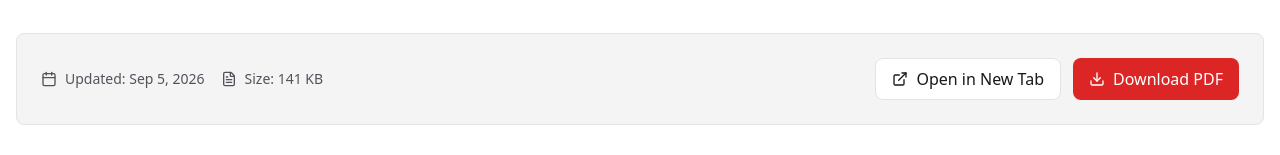
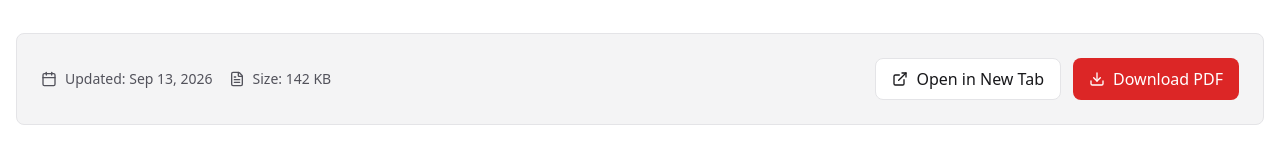
Before and after one commit to subramanyambattari/Personal-portfolio, a Next.js app: page /resume in a window 1280 px wide. Shown: the part 171-326 px from the top of the page. Built offline with nearby package versions, Linux system fonts and the light colour scheme.

Commit message:
Update resume PDF

```diff
--- a/app/components/command-menu.tsx
+++ b/app/components/command-menu.tsx
@@ -80,7 +80,7 @@ export function CommandMenu({ open, setOpen }: CommandMenuProps) {
       label: "Go to Resume",
       description: "View and download resume",
       shortcut: "R",
-      action: () => window.open("/resume/generalized_resumeutd.pdf", "_blank")
+      action: () => window.open("/resume/generalizeduptresume.pdf", "_blank")
     },
     {
       icon: <Wrench size={18} />,
--- a/app/resume/page.tsx
+++ b/app/resume/page.tsx
@@ -7,9 +7,9 @@ export const metadata: Metadata = {
 };
 
 const resumeDetails = {
-  lastUpdated: '2026-09-05',
-  fileName: 'generalized_resumeutd.pdf',
-  fileSize: '141 KB',
+  lastUpdated: '2026-09-13',
+  fileName: 'generalizeduptresume.pdf',
+  fileSize: '142 KB',
 };
 
 export default function ResumePage() {
```
Also changed, not shown: 2 other files (tests, documents, lock files or other folders).
